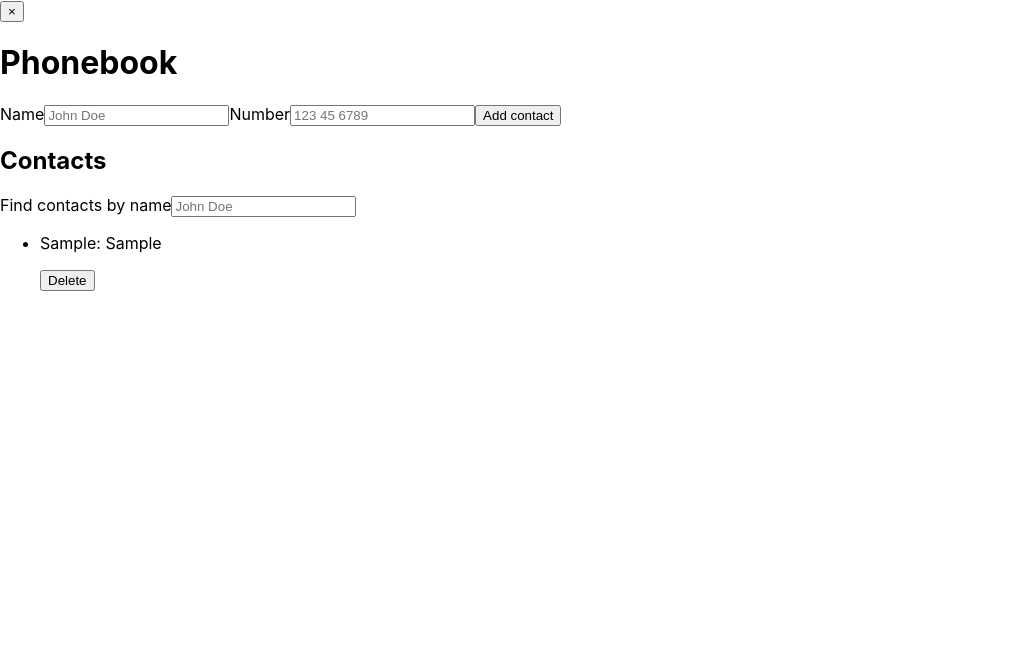
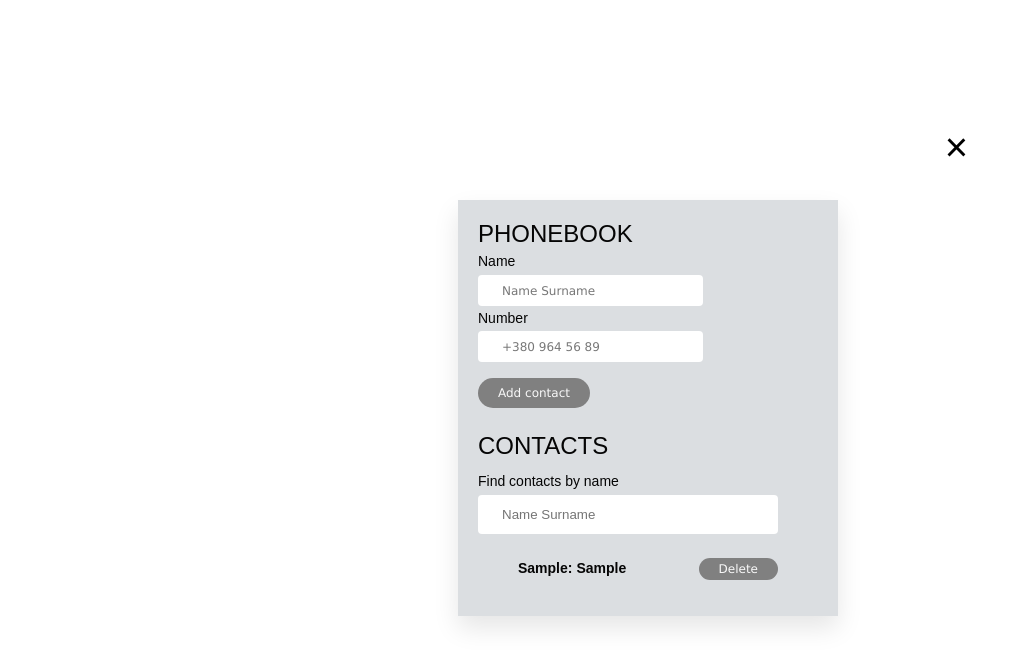
Before and after one commit to OlgaSharhorodska/goit-react-hw-02-phonebook, a React (Create React App) app: page / in a window 1280 px wide. Both pictures are taken after typing "Sample", "Sample" into the empty fields and a click on the button "Add contact". Shown: the top 666 px of the page, without its empty margins (0-1028 px from the left). Built offline with nearby package versions, Linux system fonts and the light colour scheme.

Commit message:
add styles css

```diff
--- a/src/components/App.jsx
+++ b/src/components/App.jsx
@@ -26,8 +26,8 @@ export default function App() {
     setFilteredContacts((contact) => contact.filter((item) => item.id !== id));
   }
 
-  function onInputHandler(e) {
-    const searchTerm = e.toLowerCase();
+  function onInputHandler(evt) {
+    const searchTerm = evt.toLowerCase();
     setSearchTerm(searchTerm);
 
     const filtered = contacts.filter((item) =>
--- a/src/components/ContactForm/ContactForm.js
+++ b/src/components/ContactForm/ContactForm.js
@@ -24,7 +24,7 @@ export default function ContactForm({ onFormSubmit }) {
       <input
         type="text"
         name="name"
-        placeholder="John Doe"
+        placeholder="Name Surname"
         value={contact}
         onChange={evt => setContact(evt.target.value)}
         required
@@ -33,7 +33,7 @@ export default function ContactForm({ onFormSubmit }) {
       <input
         type="text"
         name="number"
-        placeholder="123 45 6789"
+        placeholder="+380 964 56 89"
         value={phoneNumber}
         onChange={evt =>
           setPhoneNumber(
--- a/src/components/Filter/Filter.js
+++ b/src/components/Filter/Filter.js
@@ -5,7 +5,7 @@ export default function Filter({ onInputHandler }) {
       <input
         type="text"
         name="search"
-        placeholder="John Doe"
+        placeholder="Name Surname"
         onChange={evt => {
           onInputHandler(evt.target.value);
         }}
--- a/src/index.css
+++ b/src/index.css
@@ -1,15 +1,223 @@
 @import-normalize; /* bring in normalize.css styles */
 
 body {
-  margin: 0;
-  font-family: -apple-system, BlinkMacSystemFont, 'Segoe UI', 'Roboto', 'Oxygen',
-    'Ubuntu', 'Cantarell', 'Fira Sans', 'Droid Sans', 'Helvetica Neue',
-    sans-serif;
-  -webkit-font-smoothing: antialiased;
-  -moz-osx-font-smoothing: grayscale;
+  display: flex;
+  justify-content: center;
+  align-items: center;
+  width: 100%;
+  height: 100vh;
+  overflow: hidden;
 }
 
-code {
-  font-family: source-code-pro, Menlo, Monaco, Consolas, 'Courier New',
-    monospace;
+h1,
+h2,
+h3,
+p {
+  margin: 0;
+  padding: 0;
 }
+
+.container {
+  display: flex;
+  flex-direction: column;
+  justify-content: center;
+  align-items: center;
+  gap: 24px;
+  width: 700px;
+  height: 600px;
+  box-shadow: 15px 15px 50px 40px rgba(255, 255, 255, 0.5), -15px -15px 50px 40px rgba(255, 255, 255, 0.5);
+
+  margin: 0 auto;
+  border-radius: 10px;
+  position: relative;}
+
+h1,
+h2 {
+  color: #050505;
+  font-family: Arial, Helvetica, sans-serif;
+  font-size: 24px;
+  font-weight: 500;
+  line-height: 120%;
+  text-transform: uppercase;
+}
+
+label {
+  color: #050505;
+  font-family: Arial, Helvetica, sans-serif;
+  font-size: 14px;
+  font-style: normal;
+  font-weight: 400;
+  line-height: 1.28;
+}
+
+p {
+  color: #050505;
+  font-family: Arial, Helvetica, sans-serif;
+  font-size: 14px;
+  font-style: normal;
+  font-weight: 600;
+  line-height: 1.28;
+  /* text-transform: uppercase; */
+}
+
+.wrapper {
+  width: 340px;
+  padding: 20px;
+  background-color: #dbdee1;
+  box-shadow: 0 12px 24px rgba(0, 0, 0, 0.1);
+  display: flex;
+  flex-direction: column;
+  gap: 24px;
+}
+
+.close {
+  position: absolute;
+  top: 16px;
+  right: 24px;
+  border: none;
+  background: none;
+  cursor: pointer;
+  font-size: 40px;
+  color: inherit;
+  transition: 0.3s;
+  z-index: 10;
+}
+.phonebook-wrapper {
+  display: flex;
+  flex-direction: column;
+  justify-content: center;
+  gap: 4px;
+  width: 300px;
+}
+
+.contacts-wrapper {
+  display: flex;
+  flex-direction: column;
+  justify-content: center;
+  gap: 12px;
+  width: 300px;
+}
+
+.contact-form {
+  display: flex;
+  flex-direction: column;
+  align-items: start;
+  justify-content: start;
+  gap: 4px;
+}
+
+.contact-form input {
+  padding: 8px 24px;
+  outline: none;
+  border: none;
+  border-radius: 4px;
+  cursor: pointer;
+  color: #111;
+}
+
+.contact-form input:hover {
+  box-shadow: 0 1px 5px 1px rgba(0, 0, 0, 0.1);
+}
+
+.contact-form input:focus-within {
+  outline: 1px solid rgba(143, 152, 212, 0.658);
+  box-shadow: 0 2px 5px 1px rgba(0, 0, 0, 0.1);
+}
+
+.contact-form input::placeholder {
+  overflow: hidden;
+  color: #777;
+  font-family: Verdana, Geneva, Tahoma, sans-serif;
+  font-size: 12px;
+  font-weight: 400;
+  line-height: 1.4;
+}
+
+.contact-btn {
+  margin-top: 12px;
+  border: none;
+  outline: none;
+  padding: 8px 20px;
+  border-radius: 24px;
+  cursor: pointer;
+  color: #fff;
+  background-color: grey;
+  transition: 0.3s;
+
+  color: #F8F8F8;
+  font-family: Verdana, Geneva, Tahoma, sans-serif;
+  font-size: 12px;
+  font-style: normal;
+  font-weight: 500;
+  line-height: normal;
+}
+
+.contact-btn:hover {
+  background-color: #757678;
+}
+
+.contact-btn:active {
+  transform: translateY(2px);
+}
+
+.filter {
+  display: flex;
+  flex-direction: column;
+  justify-content: center;
+  gap: 4px;
+}
+
+.filter input {
+  padding: 12px 24px;
+  outline: none;
+  border: none;
+  border-radius: 4px;
+  cursor: pointer;
+  color: #050505;
+}
+
+.filter input:hover {
+  box-shadow: 0 1px 5px 1px rgba(0, 0, 0, 0.1);
+}
+
+
+.contact-menu {
+  margin-top: 12px;
+  display: flex;
+  flex-direction: column;
+  gap: 4px;
+}
+
+.contact-list {
+  display: flex;
+  gap: 16px;
+  align-items: center;
+  justify-content: space-between;
+}
+
+.contact-list button {
+  border: none;
+  outline: none;
+  padding: 4px 20px;
+  border-radius: 24px;
+  cursor: pointer;
+  color: #fff;
+  background-color: grey;
+  transition: 0.3s;
+
+  color: #F8F8F8;
+  font-family: Verdana, Geneva, Tahoma, sans-serif;
+  font-size: 12px;
+  font-style: normal;
+  font-weight: 500;
+  line-height: normal;
+}
+
+
+.contact-list button:active {
+  transform: translateY(2px);
+}
+
+.contacts-wrapper {
+  display: flex;
+}
```
